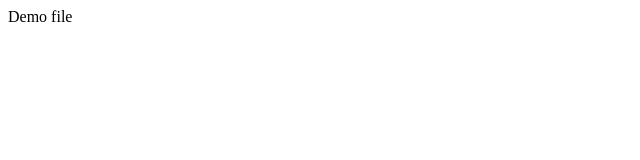
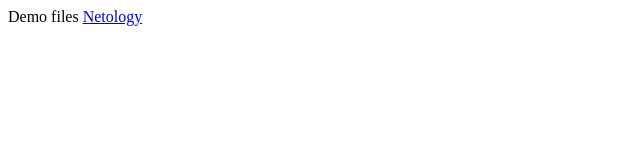
Before and after one commit to MollySad/demo, a plain HTML site: page index.html in a window 1280 px wide. Shown: the full height of the page, 0-640 px from the left. Drawn offline with Linux system fonts and the light colour scheme.

Commit message:
Lint to netology added

```diff
--- a/index.html
+++ b/index.html
@@ -4,9 +4,10 @@
     <meta charset="UTF-8">
     <meta http-equiv="X-UA-Compatible" content="IE=edge">
     <meta name="viewport" content="width=device-width, initial-scale=1.0">
-    <title>Document</title>
+    <title>Demo</title>
 </head>
 <body>
-    Demo file
+    Demo files
+    <a href="https://netology.ru">Netology</a>
 </body>
 </html>
```
